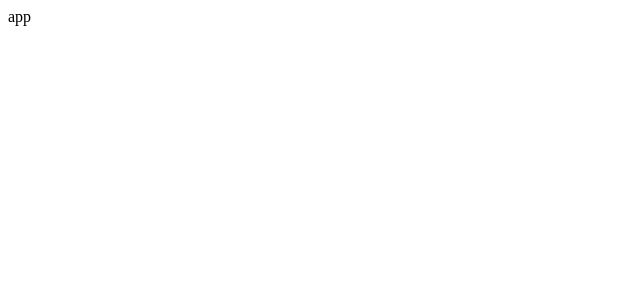
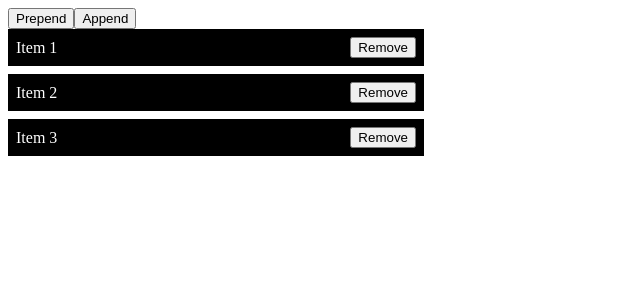
Before and after one commit to bdeak4/react-animated-list, a React (Create React App) app: page / in a window 1280 px wide. Shown: the top 300 px of the page, without its empty margins (0-640 px from the left). Built offline with nearby package versions, Linux system fonts and the light colour scheme.

Commit message:
list setup

```diff
--- a/src/App.tsx
+++ b/src/App.tsx
@@ -1,5 +1,11 @@
+import List from "./components/List";
+
 const App = () => {
-  return <div>app</div>;
+  return (
+    <div>
+      <List />
+    </div>
+  );
 };
 
 export default App;
--- /dev/null
+++ b/src/components/Item/Item.module.css
@@ -0,0 +1,10 @@
+.item {
+  display: flex;
+  align-items: center;
+  justify-content: space-between;
+  width: 400px;
+  padding: 8px;
+  margin-bottom: 8px;
+  background-color: black;
+  color: white;
+}
--- /dev/null
+++ b/src/components/Item/Item.tsx
@@ -0,0 +1,18 @@
+import { ListItem } from "../../types/item";
+import classes from "./Item.module.css";
+
+interface Props {
+  item: ListItem;
+  handleRemove: (id: number) => void;
+}
+
+const Item = ({ item, handleRemove }: Props) => {
+  return (
+    <div className={classes.item}>
+      {item.text}
+      <button onClick={() => handleRemove(item.id)}>Remove</button>
+    </div>
+  );
+};
+
+export default Item;
--- /dev/null
+++ b/src/components/Item/index.ts
@@ -0,0 +1,3 @@
+import Item from "./Item";
+
+export default Item;
--- /dev/null
+++ b/src/components/List/List.tsx
@@ -0,0 +1,64 @@
+import { useState } from "react";
+import Item from "../Item";
+
+const initialItemsState = [
+  {
+    id: 1,
+    text: "Item 1",
+  },
+  {
+    id: 2,
+    text: "Item 2",
+  },
+  {
+    id: 3,
+    text: "Item 3",
+  },
+];
+
+const List = () => {
+  const [items, setItems] = useState(initialItemsState);
+
+  return (
+    <div>
+      <button
+        onClick={() =>
+          setItems((prev) => [
+            {
+              id: Math.min(...prev.map((i) => i.id)) - 1,
+              text: "Prepended item",
+            },
+            ...prev,
+          ])
+        }
+      >
+        Prepend
+      </button>
+      <button
+        onClick={() =>
+          setItems((prev) => [
+            ...prev,
+            {
+              id: Math.max(...prev.map((i) => i.id)) + 1,
+              text: "Appended item",
+            },
+          ])
+        }
+      >
+        Append
+      </button>
+
+      {items.map((item) => (
+        <Item
+          item={item}
+          key={item.id}
+          handleRemove={(id) =>
+            setItems((prev) => prev.filter((item) => item.id !== id))
+          }
+        />
+      ))}
+    </div>
+  );
+};
+
+export default List;
--- /dev/null
+++ b/src/components/List/index.ts
@@ -0,0 +1,3 @@
+import List from "./List";
+
+export default List;
--- /dev/null
+++ b/src/types/item.ts
@@ -0,0 +1,4 @@
+export type ListItem = {
+  id: number;
+  text: string;
+};
```
